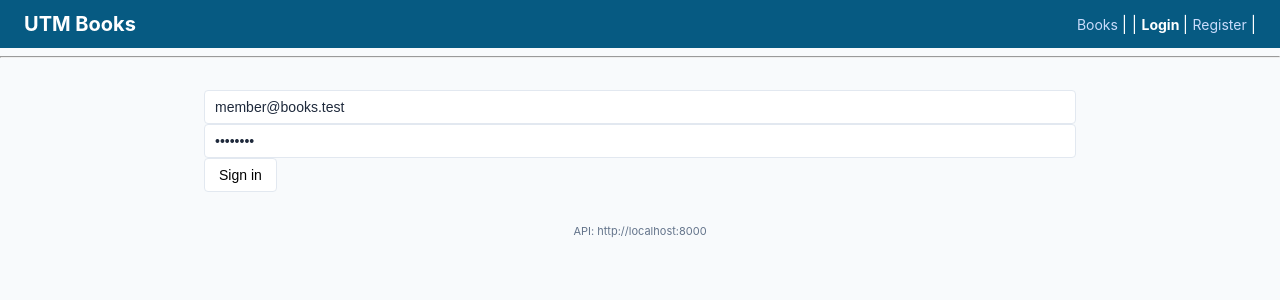
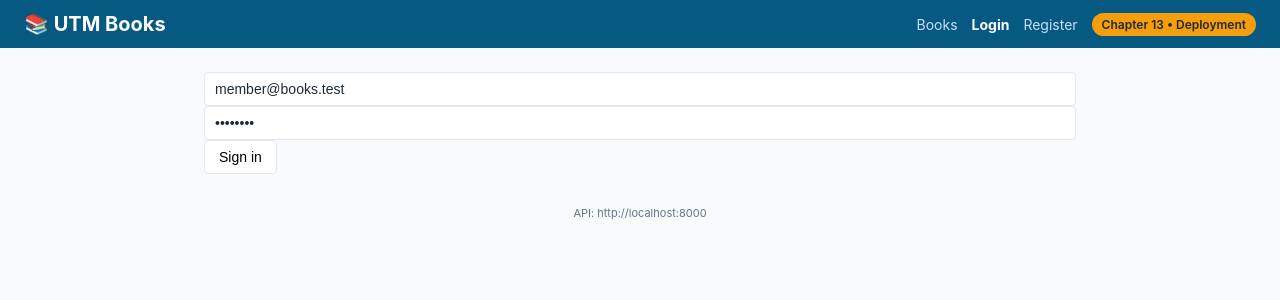
Before and after one commit to LTE04/books-frontend-c13, a Vue app: page /login in a window 1280 px wide. Shown: the top 300 px of the page. Built offline with nearby package versions, Linux system fonts and the light colour scheme.

Commit message:
update booklist

```diff
--- a/src/App.vue
+++ b/src/App.vue
@@ -1,81 +1,39 @@
 <script setup>
+import { RouterLink, RouterView, useRouter } from 'vue-router';
 import { useAuth } from './stores/auth';
-import { RouterLink, RouterView, useRouter } from 'vue-router';
 
-const auth = useAuth()
-const router = useRouter()
-
+const auth   = useAuth();
+const router = useRouter();
 const apiBase = import.meta.env.VITE_API_BASE_URL;
 
 function logout() {
-  auth.logout()
-  router.push('/login')
+  auth.logout();
+  router.push('/login');
 }
 </script>
 
 <template>
+  <header>
+    <h1>📚 UTM Books</h1>
 
-  <header>
+    <RouterLink to="/">Books</RouterLink>
+    <RouterLink v-if="auth.isAuthenticated" to="/profile">My account</RouterLink>
+    <RouterLink v-else to="/login">Login</RouterLink>
+    <RouterLink v-if="!auth.isAuthenticated" to="/register">Register</RouterLink>
 
-    <h1>UTM Books</h1>
+    <span class="badge">Chapter 13 • Deployment</span>
 
-    <nav>
-
-      <RouterLink to="/">
-        Books
-      </RouterLink>
-
-      |
-
-      <RouterLink
-        v-if="auth.isAuthenticated"
-        to="/profile"
-      >
-        Profile
-      </RouterLink>
-
-      |
-
-      <RouterLink
-        v-if="!auth.isAuthenticated"
-        to="/login"
-      >
-        Login
-      </RouterLink>
-
-      |
-
-      <RouterLink
-        v-if="!auth.isAuthenticated"
-        to="/register"
-      >
-        Register
-      </RouterLink>
-
-      |
-
-      <button
-        v-if="auth.isAuthenticated"
-        @click="logout"
-      >
-        Logout
-      </button>
-
-    </nav>
-
-    <p v-if="auth.user">
-      Welcome, <strong>{{ auth.user.name }}</strong>
-      <span class="tag" :class="{ admin: auth.isAdmin }">{{ auth.user.role }}</span>
-    </p>
+    <span v-if="auth.isAuthenticated" class="me">
+      {{ auth.user?.name }}
+      <span class="tag" :class="auth.isAdmin ? 'admin' : 'member'">{{ auth.user?.role }}</span>
+    </span>
+    <button v-if="auth.isAuthenticated" @click="logout">Logout</button>
   </header>
-
-  <hr>
 
   <main>
     <RouterView />
-    <p style="text-align:center; color: var(--muted, #999); font-size: 11px; margin-top: 32px;">
+    <p style="text-align:center; color: var(--muted); font-size: 11px; margin-top: 32px;">
       API: {{ apiBase }}
     </p>
   </main>
-
 </template>
--- a/src/views/BookList.vue
+++ b/src/views/BookList.vue
@@ -11,8 +11,10 @@ const q = ref('')
 
 const showForm = ref(false)
 const editingBook = ref(null)
+const errorMsg = ref('')
 
 async function load() {
+  errorMsg.value = ''
   try {
     const { data } = await api.get('/api/books', {
       params: {
@@ -71,28 +73,22 @@ onMounted(load)
 
 <template>
   <div>
-
-    <h2>Books</h2>
-
-    <div style="margin-bottom:20px;">
+    <!-- Search + New Book bar -->
+    <div class="card" style="display:flex; gap:10px; align-items:center; flex-wrap:wrap; margin-bottom:0;">
       <input
         v-model="q"
-        placeholder="Search title or author"
+        placeholder="Search by title or author"
+        style="flex:1; min-width:180px;"
         @keyup.enter="load"
       />
-
-      <button @click="load">
-        Search
-      </button>
-
-      <button
-        v-if="auth.isAuthenticated"
-        @click="createBook"
-      >
-        + New Book
-      </button>
+      <button class="primary" @click="load">Search</button>
+      <button v-if="auth.isAuthenticated" class="primary" @click="createBook">+ New book</button>
     </div>
 
+    <!-- Error -->
+    <p v-if="errorMsg" class="alert error">{{ errorMsg }}</p>
+
+    <!-- Book Form (inline) -->
     <BookForm
       v-if="showForm"
       :book="editingBook"
@@ -100,47 +96,23 @@ onMounted(load)
       @cancel="showForm = false"
     />
 
-    <table border="1" cellpadding="10">
-      <thead>
-        <tr>
-          <th>Title</th>
-          <th>Author</th>
-          <th>Year</th>
-          <th>Genre</th>
-          <th>Actions</th>
-        </tr>
-      </thead>
+    <!-- Book list cards -->
+    <div class="card" v-if="books.length">
+      <div v-for="book in books" :key="book.id" class="book">
+        <div>
+          <strong>{{ book.title }}</strong>
+          <span class="tag">{{ book.year }}</span>
+          <div class="meta">{{ book.author }} • {{ book.genre }}</div>
+        </div>
+        <div class="actions">
+          <button v-if="canEdit(book)" @click="editBook(book)">Edit</button>
+          <button v-if="canDelete()" class="danger" @click="deleteBook(book.id)">Delete</button>
+        </div>
+      </div>
+    </div>
 
-      <tbody>
-        <tr
-          v-for="book in books"
-          :key="book.id"
-        >
-          <td>{{ book.title }}</td>
-          <td>{{ book.author }}</td>
-          <td>{{ book.year }}</td>
-          <td>{{ book.genre }}</td>
-
-          <td>
-
-            <button
-              v-if="canEdit(book)"
-              @click="editBook(book)"
-            >
-              Edit
-            </button>
-
-            <button
-              v-if="canDelete()"
-              @click="deleteBook(book.id)"
-            >
-              Delete
-            </button>
-
-          </td>
-        </tr>
-      </tbody>
-    </table>
-
+    <p v-else style="color: var(--muted); text-align:center; margin-top:32px;">
+      No books found.
+    </p>
   </div>
 </template>
```
Also changed, not shown: src/style.css (+21 -5 lines).
